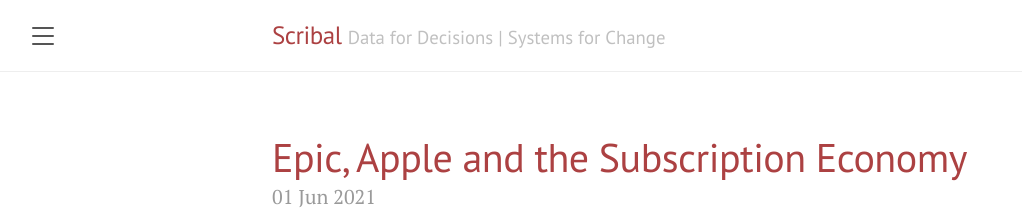
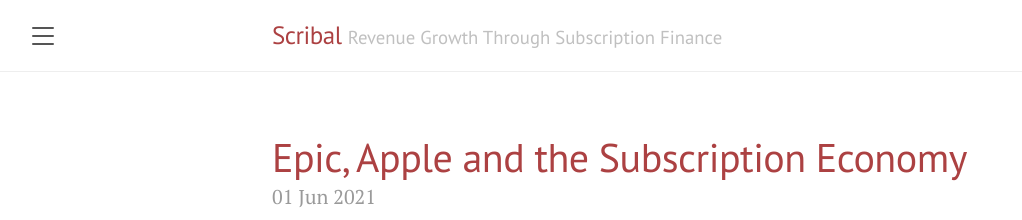
Before and after one commit to scribal-io/scribal-io.github.io, a Jekyll site: the page built from index.html, in a window 1280 px wide. Shown: the top 220 px of the page, without its empty margins (8-1030 px from the left). Built offline with Jekyll 4.4.1, drawn with Linux system fonts in a browser that asks for light colours; nearby versions of some CDN libraries; the list of posts is cut into pages by our own code.

Commit message:
Update tagline

```diff
--- a/_config.yml
+++ b/_config.yml
@@ -1,6 +1,6 @@
 # Setup
 title:               Scribal
-tagline:             'Data for Decisions | Systems for Change '
+tagline:             'Revenue Growth Through Subscription Finance'
 description:         'Unlocking business value through transformational technologies'
 url:                 https://www.scribal.io/
 baseurl:
@@ -28,3 +28,4 @@
 # Preserved Elements from Template
 # description:         'A reserved <a href="https://jekyllrb.com" target="_blank">Jekyll</a> theme that places the utmost gravity on content with a hidden drawer. Made by <a href="https://twitter.com/mdo" target="_blank">@mdo</a>.'
 # tagline:             'A Jekyll theme'
+# tagline:             'Data for Decisions | Systems for Change '
```
